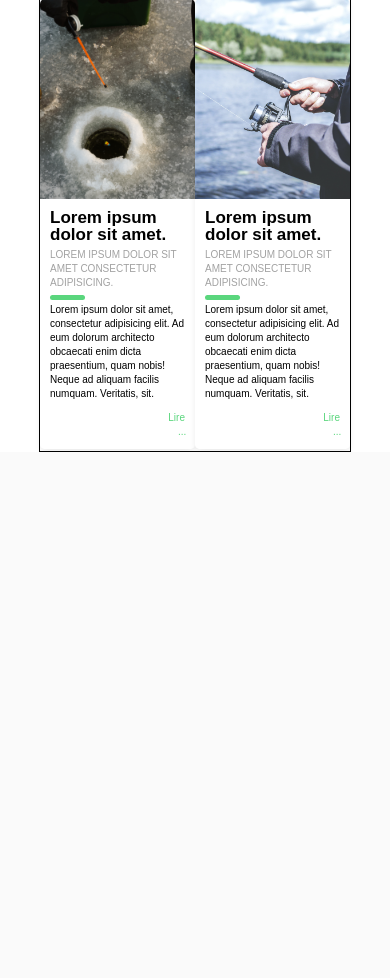
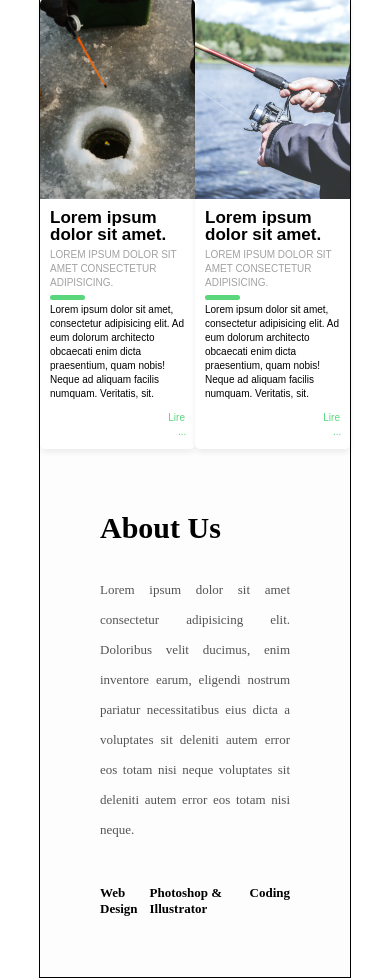
Before and after one commit to lsaison/mf, a Django app: template templates/index.html in a window 390 px wide. Shown: the part 834-1812 px from the top of the page. Before the commit the page ends 1286 px from the top, so only its background shows below. Run offline with Django 3.2, Linux system fonts and the light colour scheme; the template is opened without the code that fills it, so the values that code supplies are empty; some libraries are stand-ins or nearby versions; some web fonts are replaced.

Commit message:
notre histoire

```diff
--- a/static/css/index.css
+++ b/static/css/index.css
@@ -472,6 +472,66 @@
    }
   }
 
+  .about-section{
+    background: url(../img/histoire.png) no-repeat left;
+    background-size: 55%;
+    background-color: #fdfdfd;
+    overflow: hidden;
+    padding: 100px 0;
+}
+
+.inner-container{
+    width: 55%;
+    float: right;
+    background-color: #fdfdfd;
+    padding: 150px;
+}
+
+.inner-container h1{
+    margin-bottom: 30px;
+    font-size: 30px;
+    font-weight: 900;
+}
+
+.text{
+    font-size: 13px;
+    color: #545454;
+    line-height: 30px;
+    text-align: justify;
+    margin-bottom: 40px;
+}
+
+.skills{
+    display: flex;
+    justify-content: space-between;
+    font-weight: 700;
+    font-size: 13px;
+}
+
+@media screen and (max-width:1200px){
+    .inner-container{
+        padding: 80px;
+    }
+}
+
+@media screen and (max-width:1000px){
+    .about-section{
+        background-size: 100%;
+        padding: 100px 40px;
+    }
+    .inner-container{
+        width: 100%;
+    }
+}
+
+@media screen and (max-width:600px){
+    .about-section{
+        padding: 0;
+    }
+    .inner-container{
+        padding: 60px;
+    }
+}
 
 /* ===== Mobile ===== */
 @media only screen and (max-width: 767px) {
--- a/templates/index.html
+++ b/templates/index.html
@@ -114,7 +114,21 @@
       </div>
     </section>
     <section id="poissons"></section>
-    <section id="histoire"></section>
+    <section id="histoire">
+      <div class="about-section">
+        <div class="inner-container">
+            <h1>About Us</h1>
+            <p class="text">
+                Lorem ipsum dolor sit amet consectetur adipisicing elit. Doloribus velit ducimus, enim inventore earum, eligendi nostrum pariatur necessitatibus eius dicta a voluptates sit deleniti autem error eos totam nisi neque voluptates sit deleniti autem error eos totam nisi neque.
+            </p>
+            <div class="skills">
+                <span>Web Design</span>
+                <span>Photoshop & Illustrator</span>
+                <span>Coding</span>
+            </div>
+        </div>
+    </div>
+    </section>
     <section id="partenaires"></section>
     <section id="contact"></section>
   </main>
```
Also changed, not shown: static/img/histoire.png (added).
